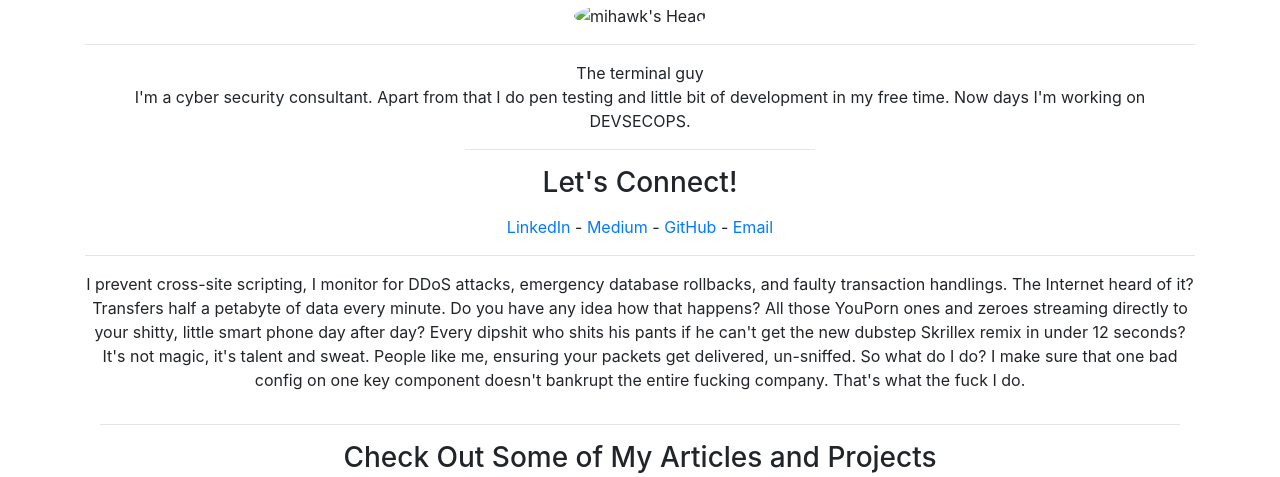
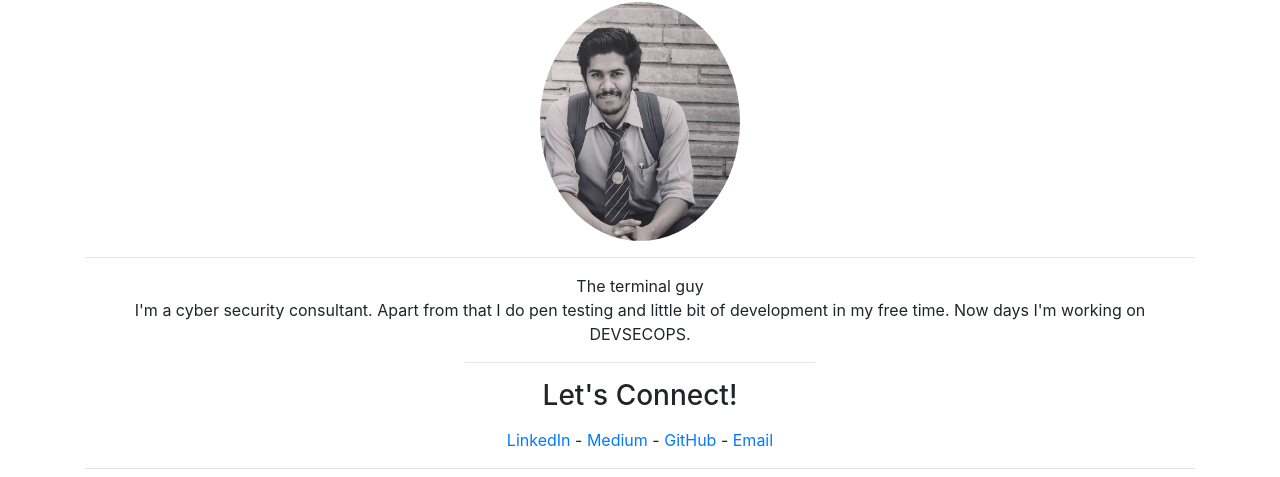
Before and after one commit to mihawk47/hub1, a plain HTML site: page index.html in a window 1280 px wide. Shown: the part 70-547 px from the top of the page. Drawn offline with nearby package versions, Linux system fonts and the light colour scheme; a script that the page names is missing.

Commit message:
Update index.html

```diff
--- a/index.html
+++ b/index.html
@@ -39,7 +39,7 @@
         <div class="row">
             <div class="col-sm"></div>
             <div class="col-sm text-center">
-                <img src="assets/images/me.jpg" class="img-fluid rounded-circle" alt="mihawk's Head" heigh="200px"
+                <img src="assets/images/me.jpeg" class="img-fluid rounded-circle" alt="mihawk's Head" heigh="200px"
                     width="200px">
             </div>
             <div class="col-sm"></div>
```
